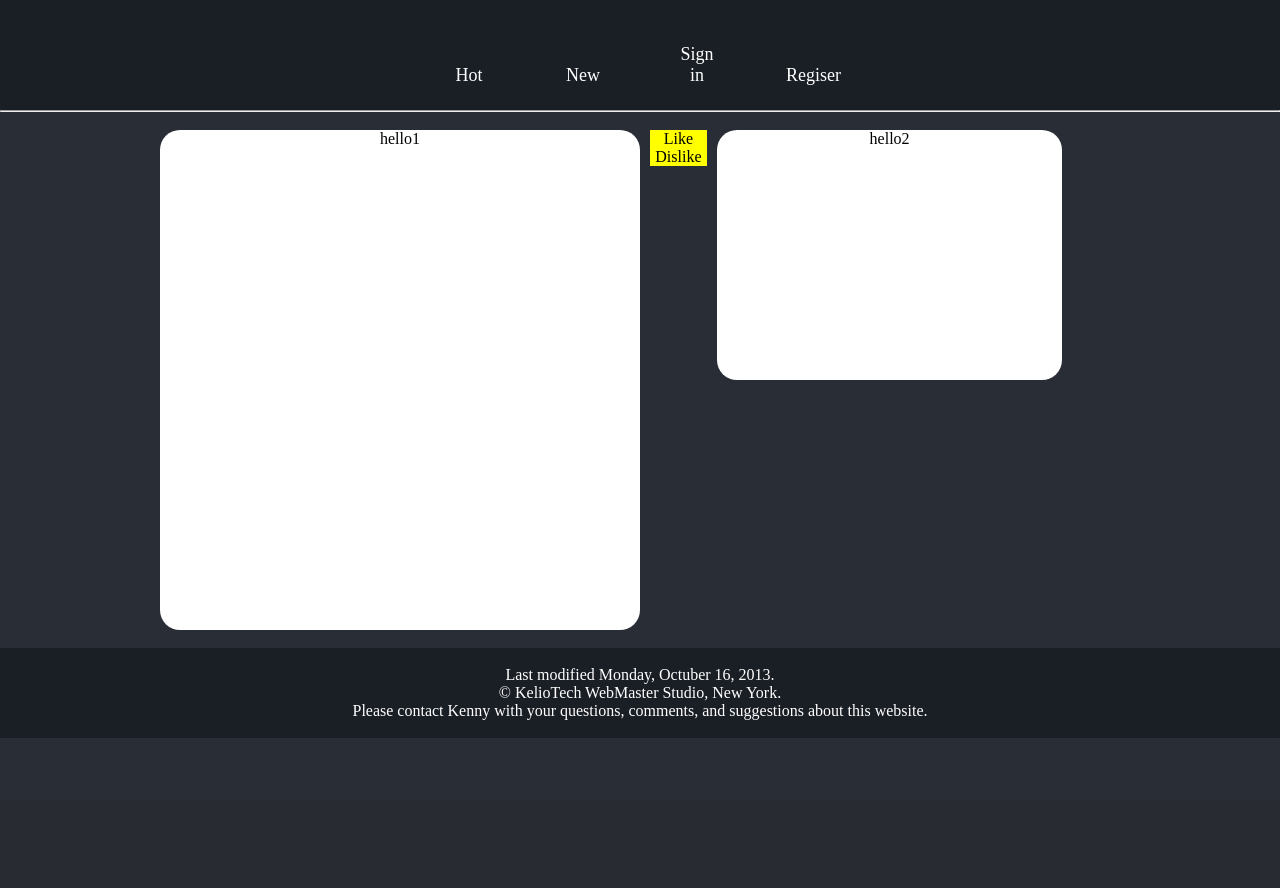
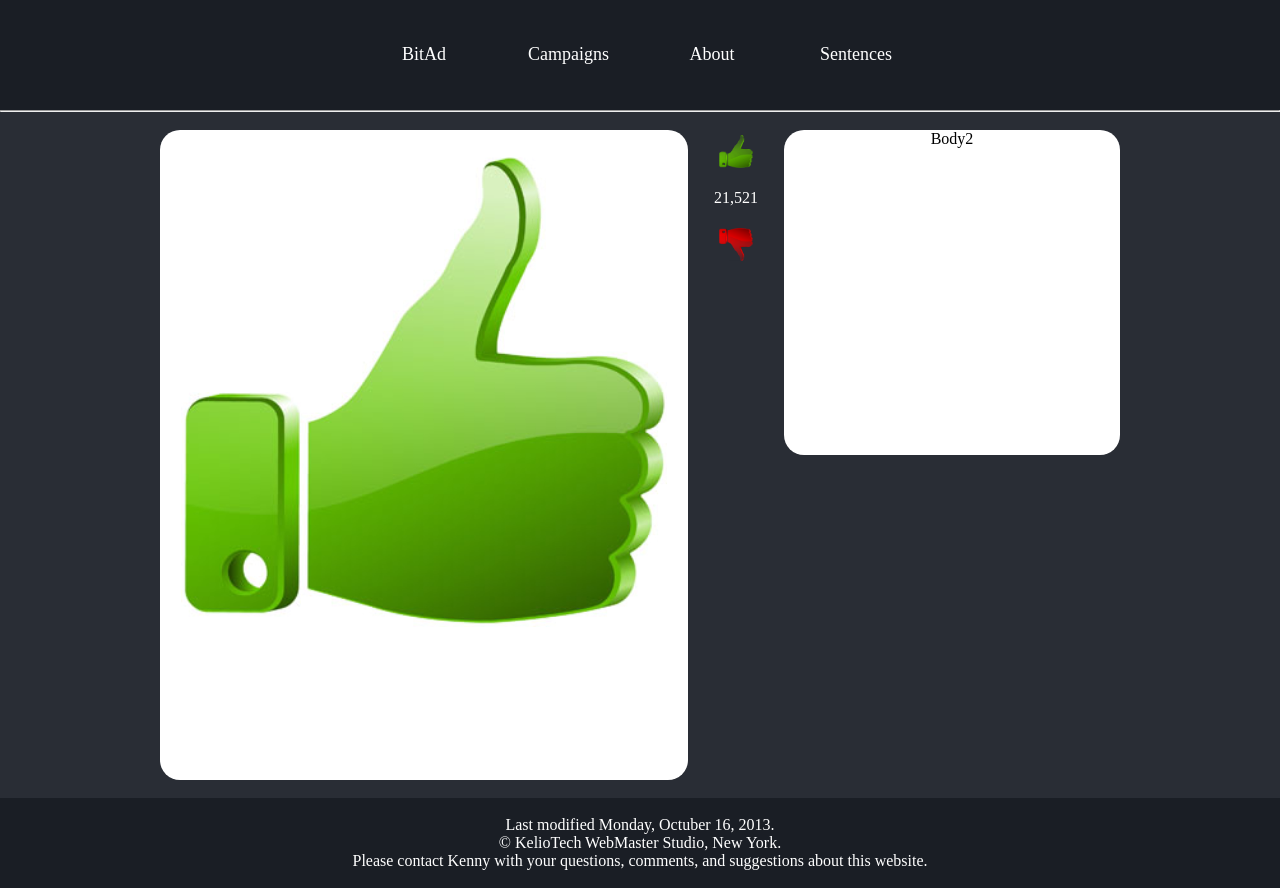
Before and after one commit to qxj1989/www, a PHP site: page / in a window 1280 px wide. Before the commit the page ends 738 px from the top, so only its background shows below. Run offline with PHP 8.4, Linux system fonts and the light colour scheme.

Commit message:
did some work

```diff
--- a/index.php
+++ b/index.php
@@ -7,25 +7,31 @@
 	<div id="header">
 		<br>
 		<br>
-		<a id="headerContent">Hot</a>
-		<a id="headerContent">New</a>
-		<a id="headerContent">Sign in</a>
-		<a id="headerContent">Regiser</a>
+		<a id="headerContent1">BitAd</a>
+		<a id="headerContent1">Campaigns</a>
+		<a id="headerContent1">About</a>
+		<a id="headerContent1">Sentences</a>
+	</div>
 </div>
 <hr style="margin: 0px;">
 <br>
 <div id="body0">
-		<div id= "body1">hello1
-
+	<div id= "body1">
+	<img id="adFormat" src="ads/BitAd3.png" alt="ad1">
 	</div>
-		<div id="likeContent">
-			Like
-			<div>
-				Dislike
+	<div id="likeDislikeContent">
+		<div style="height 35%;">
+			<img src="images/like.png" alt="Like">
+		</div>
+		<div style="height 30%;">
+			<p style="color: white;">21,521</p>
+		</div>
+		<div style="height 35%;">
+			<img src="images/dislike.png" alt="Dislike">
 		</div>
 	</div>
 	<div id="body2">
-			hello2
+		Body2
 	</div>
 </div>
 <br>
--- a/stylesheet.css
+++ b/stylesheet.css
@@ -3,18 +3,18 @@ body{
 	background: #292D35;
 	height: 100%;
 	width: 100%;
+	min-width: 960px;
 }
 
 #header{
 	background: #1A1E25;
 	width: 100%;
-	min-width: 960px;
 	height: 110px;
 	text-align: center;
 }
 
-#headerContent{
-	width: 50px;
+#headerContent1{
+	width: 80px;
 	font-size: large;
 	color: white;
 	padding: 8px 30px 8px 30px;
@@ -30,13 +30,13 @@ a:hover{
 #body0{
 	margin: 0px auto;
 	width: 960px;
-	height: 500px;
+	height: 650px;
 	text-align: center;
 }
 
 #body1{
 	float: left;
-	width: 50%;
+	width: 55%;
 	height: 100%;
 	border-radius: 20px;
 	background: white;
@@ -44,26 +44,28 @@ a:hover{
 
 #body2{
 	float: left;
-	margin-left: 1%;
-	width: 36%;
+	width: 35%;
 	height: 50%;
 	border-radius: 20px;
 	background: white;
 
 }
 
-#likeContent{
+#likeDislikeContent{
 	float: left;
 	margin-left: 1%;
-	width: 6%;
-	background: yellow;
+	margin-right: 1%;
+	width: 8%;
+	height: 138px;
+
 }
 
-#likeContent{
-	float: left;
-	margin-left: 1%;
-	width: 6%;
-	background: yellow;
+#likeDislikeContent img{
+	width: 34px;
+	height: 33px;
+	padding: 5px 5px;
+	border: 2px;
+	display: inline-block;
 }
 
 #footer{
@@ -75,3 +77,8 @@ a:hover{
 	font-size: medium;
 	color: white;
 }
+
+#adFormat{
+	margin: 5% 2%;
+	width: 92%;
+}
```
Also changed, not shown: ads/BitAd1.png (added), ads/BitAd2.png (added), ads/BitAd3.png (added), images/dislike.png (added), images/like.png (added), images/like1.png (added). Lines whose indentation alone changed are shown as unchanged.
